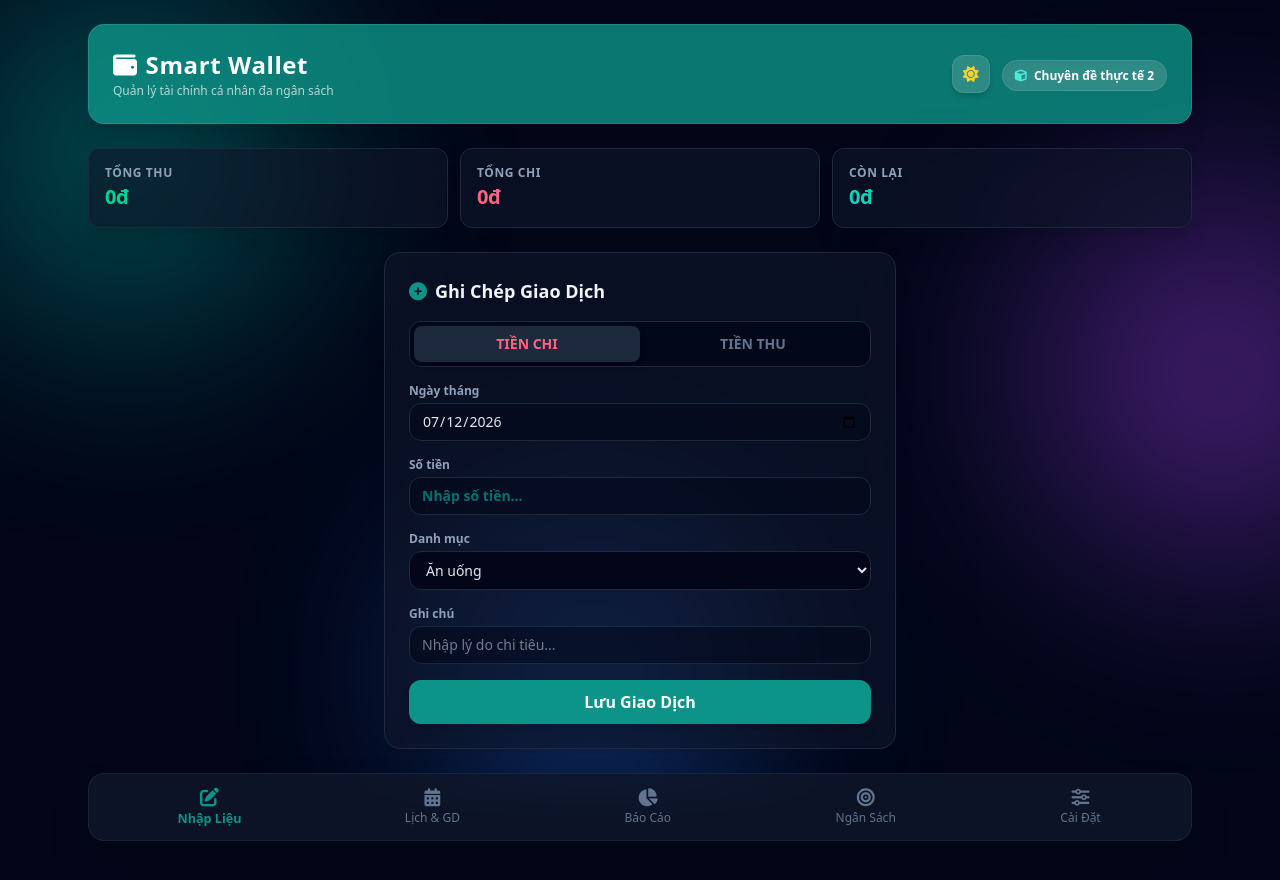
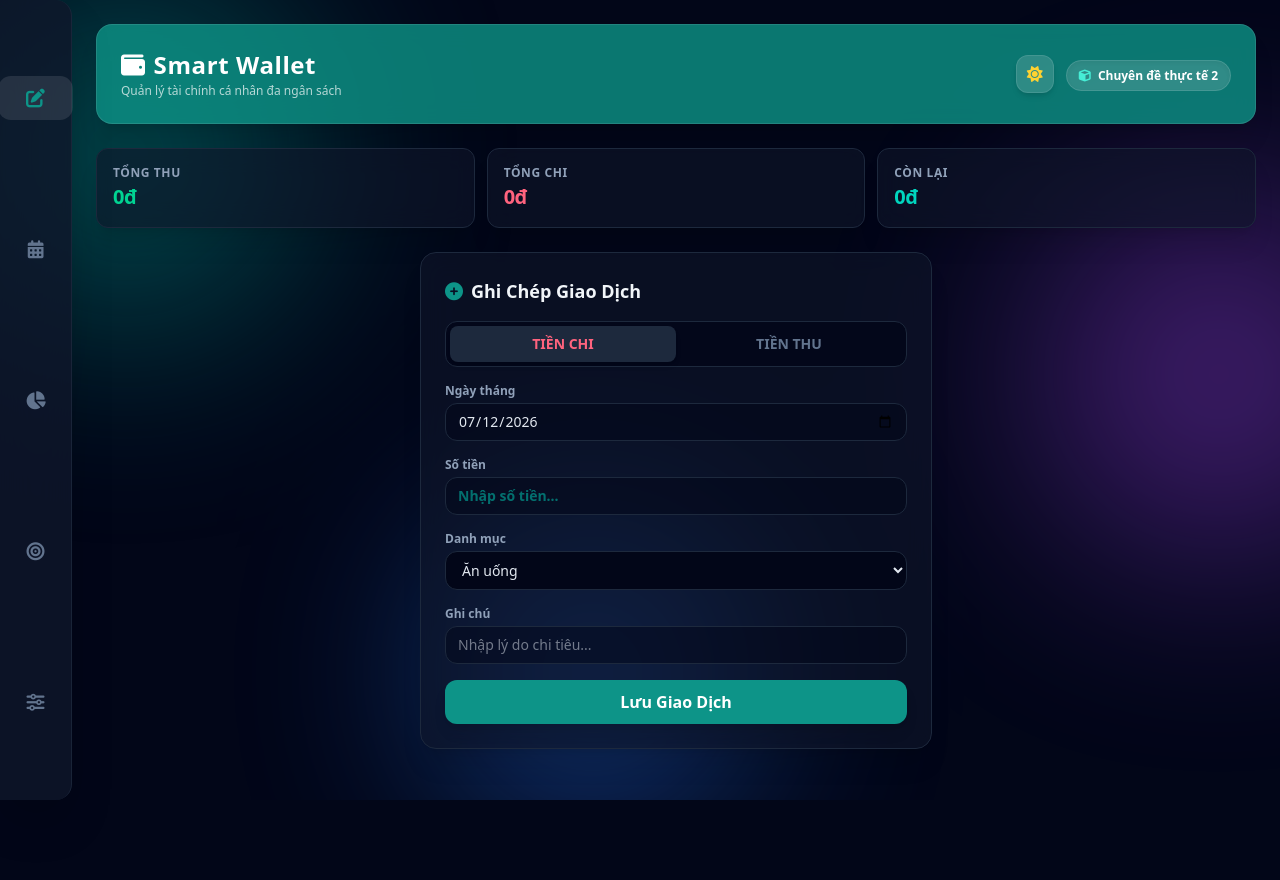
Before and after one commit to thapharaon/Smart-Wallet, a website built with Vite: page index.html in a window 1280 px wide. After the commit the page ends 824 px from the top, so only its background shows below. Built offline with nearby package versions, Linux system fonts and the light colour scheme.

Commit message:
Fix giao diện

```diff
--- a/index.html
+++ b/index.html
@@ -38,7 +38,28 @@
         </div>
     </div>
 
-    <div class="max-w-6xl mx-auto p-3 md:p-6 relative z-10">
+    <nav id="app-sidebar" class="fixed bottom-0 left-0 right-0 z-50 nav-panel-toggle bg-slate-900/80 backdrop-blur-lg border-t border-slate-800/80 shadow-2xl md:fixed md:bottom-auto md:left-0 md:top-0 md:right-auto md:h-screen md:w-[72px] md:border-t-0 md:border-r md:border-slate-800/80 md:rounded-none md:rounded-tr-2xl md:rounded-br-2xl md:shadow-2xl md:flex md:flex-col md:items-center md:py-6 md:gap-1 md:z-50">
+        <div class="flex justify-around items-center w-full md:flex-col md:gap-1 md:h-full">
+            <button onclick="switchTab('tab-input')" id="nav-tab-input" class="nav-btn flex flex-col items-center gap-1 p-2 text-teal-400 font-bold text-[10px] md:text-xs transition-all scale-105 cursor-pointer md:w-full md:justify-center md:py-3 md:rounded-xl md:mx-1">
+                <i class="fa-solid fa-pen-to-square text-base md:text-lg"></i><span id="nav-txt-input" class="md:hidden">Nhập Liệu</span>
+            </button>
+            <button onclick="switchTab('tab-calendar')" id="nav-tab-calendar" class="nav-btn flex flex-col items-center gap-1 p-2 text-slate-500 font-medium text-[10px] md:text-xs transition-all cursor-pointer md:w-full md:justify-center md:py-3 md:rounded-xl md:mx-1">
+                <i class="fa-solid fa-calendar-days text-base md:text-lg"></i><span id="nav-txt-calendar" class="md:hidden">Lịch & GD</span>
+            </button>
+            <button onclick="switchTab('tab-report')" id="nav-tab-report" class="nav-btn flex flex-col items-center gap-1 p-2 text-slate-500 font-medium text-[10px] md:text-xs transition-all cursor-pointer md:w-full md:justify-center md:py-3 md:rounded-xl md:mx-1">
+                <i class="fa-solid fa-chart-pie text-base md:text-lg"></i><span id="nav-txt-report" class="md:hidden">Báo Cáo</span>
+            </button>
+            <button onclick="switchTab('tab-budget')" id="nav-tab-budget" class="nav-btn flex flex-col items-center gap-1 p-2 text-slate-500 font-medium text-[10px] md:text-xs transition-all cursor-pointer md:w-full md:justify-center md:py-3 md:rounded-xl md:mx-1">
+                <i class="fa-solid fa-bullseye text-base md:text-lg"></i><span id="nav-txt-budget" class="md:hidden">Ngân Sách</span>
+            </button>
+            <button onclick="switchTab('tab-settings')" id="nav-tab-settings" class="nav-btn flex flex-col items-center gap-1 p-2 text-slate-500 font-medium text-[10px] md:text-xs transition-all cursor-pointer md:w-full md:justify-center md:py-3 md:rounded-xl md:mx-1">
+                <i class="fa-solid fa-sliders text-base md:text-lg"></i><span id="nav-txt-settings" class="md:hidden">Cài Đặt</span>
+            </button>
+        </div>
+    </nav>
+
+    <div class="md:ml-[72px] min-h-screen">
+    <div class="max-w-7xl mx-auto p-3 md:p-6 relative z-10">
 
         <header id="app-header" class="bg-teal-600/80 backdrop-blur-md text-white rounded-2xl p-4 md:p-6 shadow-xl border border-white/10 mb-6 flex justify-between items-center transition-all duration-500">
             <div>
@@ -282,26 +303,7 @@
             </section>
 
         </main>
-
-        <nav class="fixed bottom-3 left-3 right-3 bg-slate-900/80 backdrop-blur-lg border border-slate-800/80 shadow-2xl rounded-2xl px-2 py-1.5 md:relative md:bottom-0 md:left-0 md:right-0 md:rounded-2xl md:mb-6 z-50 nav-panel-toggle">
-            <div class="flex justify-around items-center max-w-md mx-auto md:max-w-none">
-                <button onclick="switchTab('tab-input')" id="nav-tab-input" class="flex flex-col items-center gap-1 p-2 text-teal-400 font-bold text-[10px] md:text-xs transition-all nav-btn scale-105 cursor-pointer">
-                    <i class="fa-solid fa-pen-to-square text-base md:text-lg"></i><span id="nav-txt-input">Nhập Liệu</span>
-                </button>
-                <button onclick="switchTab('tab-calendar')" id="nav-tab-calendar" class="flex flex-col items-center gap-1 p-2 text-slate-500 font-medium text-[10px] md:text-xs transition-all nav-btn cursor-pointer">
-                    <i class="fa-solid fa-calendar-days text-base md:text-lg"></i><span id="nav-txt-calendar">Lịch & GD</span>
-                </button>
-                <button onclick="switchTab('tab-report')" id="nav-tab-report" class="flex flex-col items-center gap-1 p-2 text-slate-500 font-medium text-[10px] md:text-xs transition-all nav-btn cursor-pointer">
-                    <i class="fa-solid fa-chart-pie text-base md:text-lg"></i><span id="nav-txt-report">Báo Cáo</span>
-                </button>
-                <button onclick="switchTab('tab-budget')" id="nav-tab-budget" class="flex flex-col items-center gap-1 p-2 text-slate-500 font-medium text-[10px] md:text-xs transition-all nav-btn cursor-pointer">
-                    <i class="fa-solid fa-bullseye text-base md:text-lg"></i><span id="nav-txt-budget">Ngân Sách</span>
-                </button>
-                <button onclick="switchTab('tab-settings')" id="nav-tab-settings" class="flex flex-col items-center gap-1 p-2 text-slate-500 font-medium text-[10px] md:text-xs transition-all nav-btn cursor-pointer">
-                    <i class="fa-solid fa-sliders text-base md:text-lg"></i><span id="nav-txt-settings">Cài Đặt</span>
-                </button>
-            </div>
-        </nav>
+    </div>
     </div>
 
     <div id="edit-modal" class="fixed inset-0 bg-black/70 backdrop-blur-xs z-50 flex items-center justify-center p-4 hidden transition-all">
--- a/src/settings.js
+++ b/src/settings.js
@@ -138,8 +138,10 @@ export function applyTheme() {
         document.querySelectorAll('.nav-btn').forEach(el => {
             if (el.id === 'nav-' + activeTabId) {
                 el.style.color = state.activeThemeHex;
+                el.classList.add('active-nav');
             } else {
                 el.style.color = '';
+                el.classList.remove('active-nav');
             }
         });
     }
--- a/src/style.css
+++ b/src/style.css
@@ -72,3 +72,13 @@ input[type="month"]::-webkit-calendar-picker-indicator {
 .dark input[type="month"]::-webkit-calendar-picker-indicator {
     filter: invert(1);
 }
+
+@media (min-width: 768px) {
+    .nav-btn {
+        border-radius: 0.75rem;
+        transition: background-color 0.2s ease, color 0.2s ease, transform 0.2s ease;
+    }
+    .nav-btn.active-nav {
+        background-color: rgba(255, 255, 255, 0.1);
+    }
+}
--- a/src/ui.js
+++ b/src/ui.js
@@ -78,14 +78,16 @@ export function switchTab(tabId) {
     renderAll(false);
 
     document.querySelectorAll('.nav-btn').forEach(el => {
-        el.classList.remove(`text-${state.activeTheme}-400`, 'font-bold', 'scale-105', 'text-teal-400', 'text-blue-400', 'text-purple-400', 'text-rose-400', 'text-orange-400');
+        el.classList.remove(`text-${state.activeTheme}-400`, 'font-bold', 'scale-105', 'active-nav', 'text-teal-400', 'text-blue-400', 'text-purple-400', 'text-rose-400', 'text-orange-400');
         el.classList.add('text-slate-500', 'font-medium');
+        el.style.color = '';
     });
 
     const navBtn = document.getElementById('nav-' + tabId);
     if (navBtn) {
         navBtn.classList.remove('text-slate-500', 'font-medium');
-        navBtn.classList.add(`text-${state.activeTheme}-400`, 'font-bold', 'scale-105');
+        navBtn.classList.add(`text-${state.activeTheme}-400`, 'font-bold', 'scale-105', 'active-nav');
+        navBtn.style.color = state.activeThemeHex;
     }
 }
 
```
